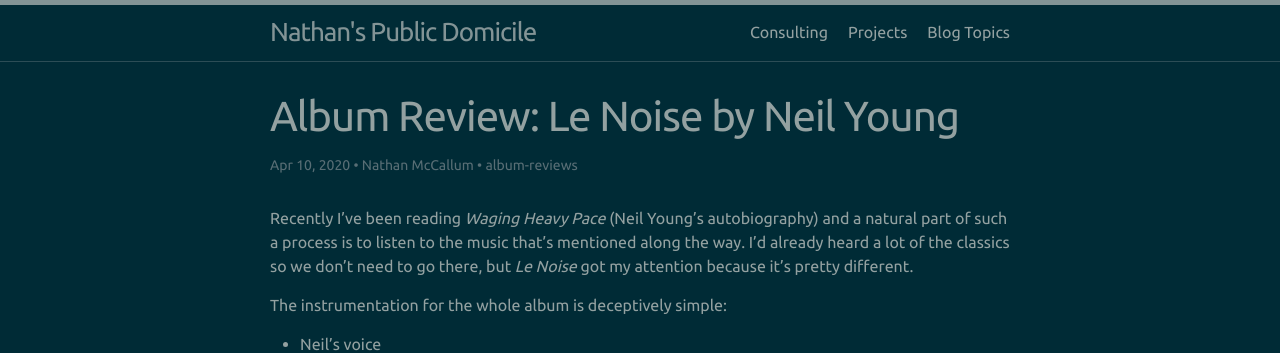
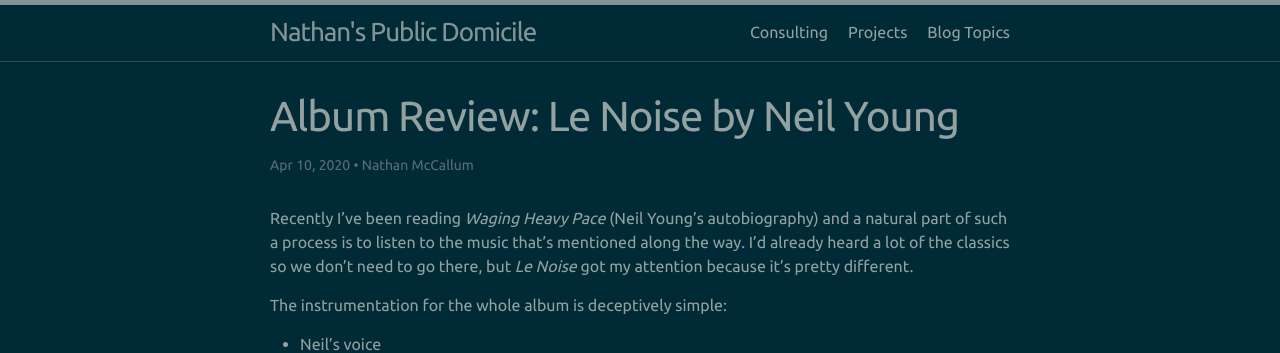
Before and after one commit to 1vasari/nathan-mccallum.com, a Jekyll site: the page built from _posts/2020-04-10-album-review-le-noise-by-neil-young.md, in a window 1280 px wide. Shown: the top 353 px of the page. Built offline with Jekyll 4.4.1, drawn with Linux system fonts in a browser that asks for light colours.

Commit message:
Fix display of tags when there are none specified

```diff
--- a/_layouts/post.html
+++ b/_layouts/post.html
@@ -24,7 +24,7 @@
             {%- if forloop.last == false %}, {% endif -%}
         {% endfor %}
       {%- endif -%}
-      {%- if page.tags -%}
+      {%- if page.tags.length -%}
         &nbsp;• {{ page.tags | join: ',' }}
       {%- endif -%}
     </p>
```
